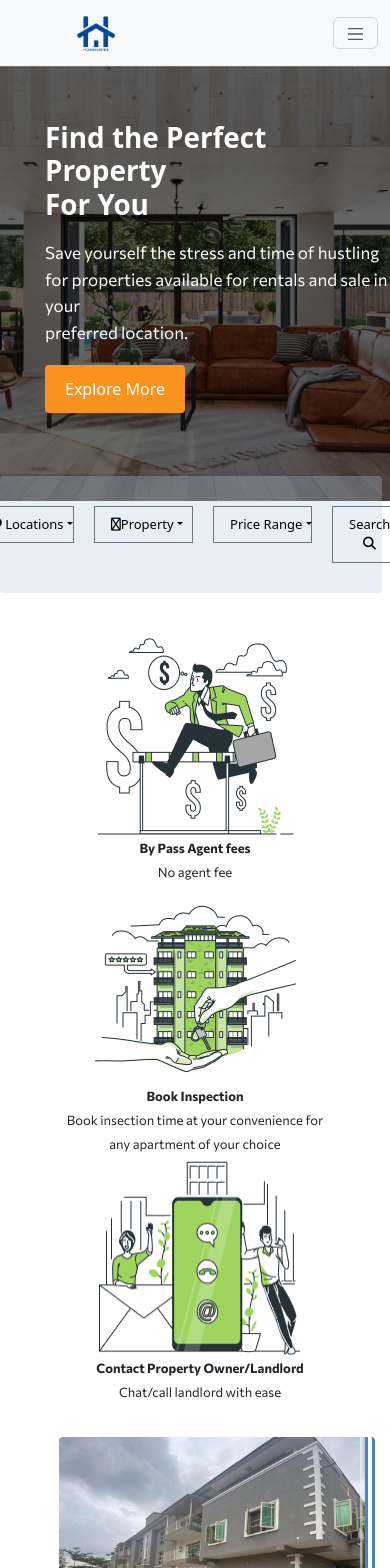
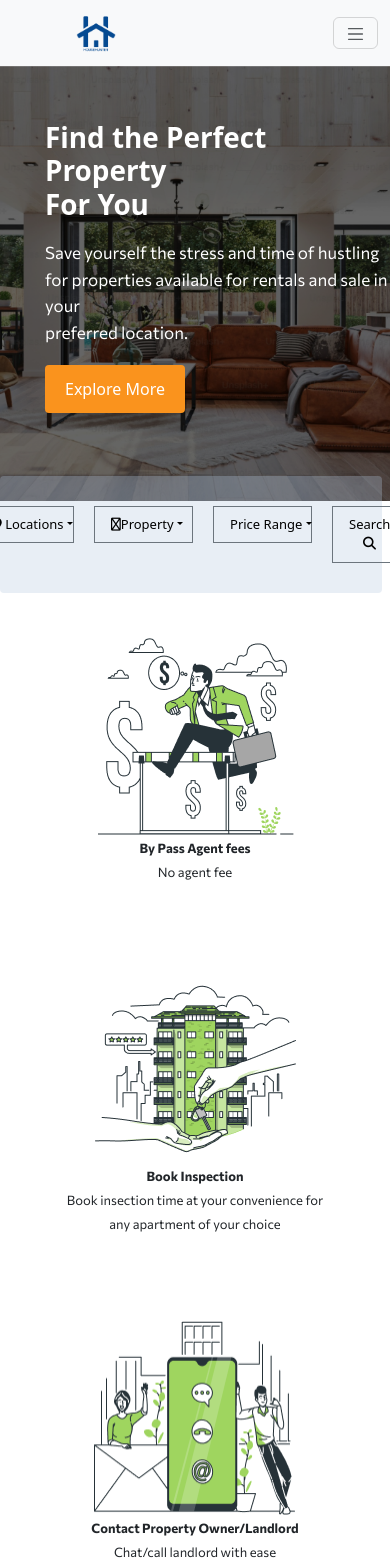
Before and after one commit to Woldreamz/HouseHunter, a Next.js app: page /home-page in a window 390 px wide. Shown: the top 1568 px of the page. Built offline with nearby package versions, Linux system fonts and the light colour scheme.

Commit message:
modifications to homepage

```diff
--- a/src/app/home-page/homepage.module.css
+++ b/src/app/home-page/homepage.module.css
@@ -102,18 +102,14 @@
 
 @media (max-width: 900px) {
     .flexDiv4 {
-        flex-direction: column;
+        flex-wrap: wrap;
         justify-content: center;
-        align-items: center;
     }
     .flexDiv2 {
-        display: grid;
-        grid-template-columns: repeat(2, 1fr);
-        gap: 0px;
-        place-items: center;
-    }
-    .thirdImg {
-        padding-left: 370px;
+        flex-wrap: wrap;
+        justify-content: center;
+        gap: 80px;
+        margin-bottom: 40px;
     }
     .firstImage {
         max-width: 363px;
@@ -145,12 +141,3 @@
 
     }
 }
-@media (max-width: 700px) {
-    .flexDiv2 {
-        display: flex;
-        flex-direction: column;
-    }
-    .thirdImg {
-        padding-left: 10px;
-    }
-}
```
